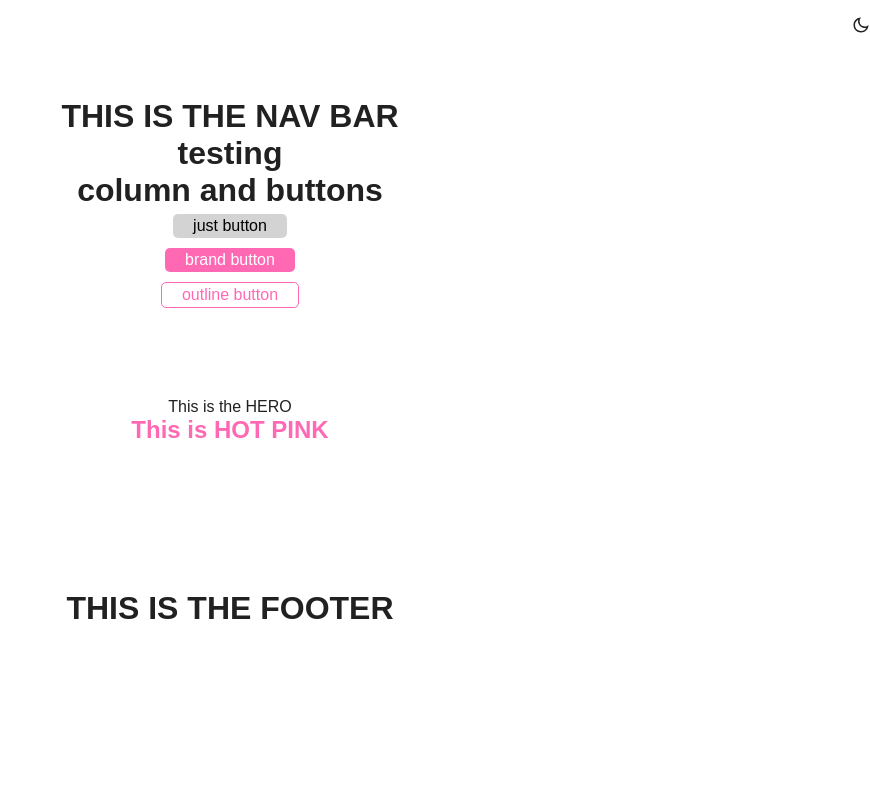
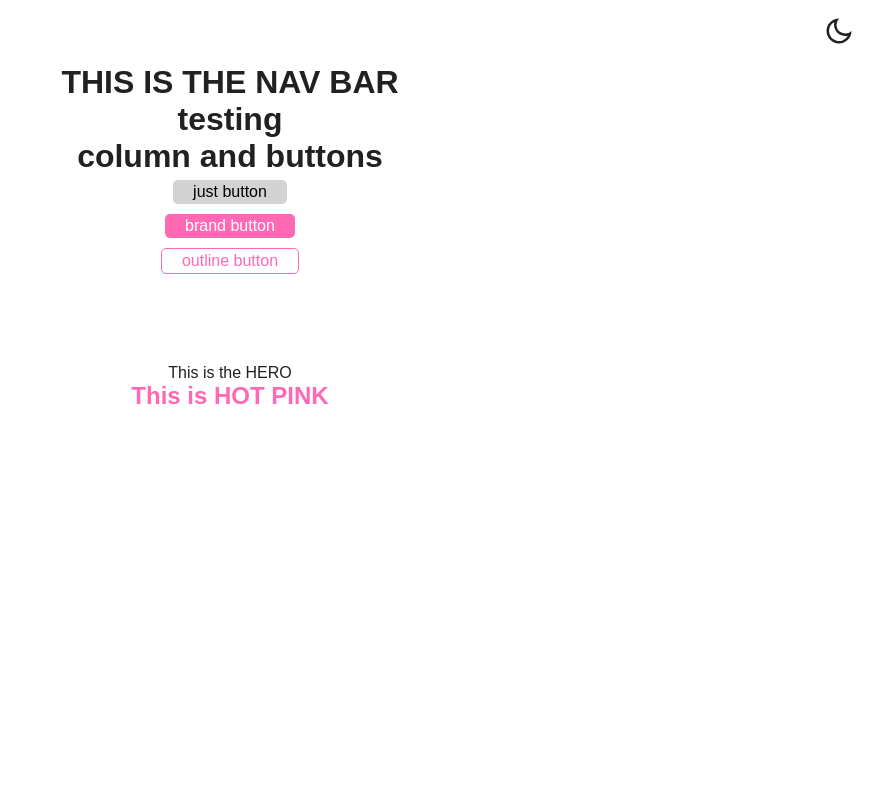
Before and after one commit to marizoo/Styled-component-starter, a React (Create React App) app: page / in a window 1280 px wide. Shown: the top 800 px of the page, without its empty margins (410-1280 px from the left). Built offline with nearby package versions, Linux system fonts and the light colour scheme.

Commit message:
position fixed

```diff
--- a/src/App.jsx
+++ b/src/App.jsx
@@ -5,22 +5,15 @@ import { GlobalStyles } from "./styles/GlobalStyles";
 import styled from "styled-components";
 import Button from "./UI/button/Button";
 import Hero from "./components/hero/Hero";
-import { RiSunLine, RiMoonLine } from "react-icons/ri";
+import ToggleTheme from "./UI/toggleTheme/ToggleTheme";
+// import { RiSunLine, RiMoonLine } from "react-icons/ri";
 // import { Routes, Route, Link } from "react-router-dom";
 
 const ScApp = styled.div`
     width: 100vw;
     background: var(--primary-bg);
     color: var(--primary-color);
-`;
-
-const ToggleButton = styled.div`
-    width: 100%;
-    display: flex;
-    align-items: flex-end;
-    justify-content: end;
-    font-size: 18px;
-    margin: 1rem 4rem 0 0;
+    position: relative;
 `;
 
 const App = () => {
@@ -33,11 +26,7 @@ const App = () => {
         <>
             <GlobalStyles />
             <ScApp className={`${mainCss}-theme`}>
-                <ToggleButton onClick={toggleTheme}>
-                    {mainCss === "light" ? <RiMoonLine /> : <RiSunLine />}
-
-                    {/* <Button onClick={toggleTheme}>light/dark</Button> */}
-                </ToggleButton>
+                <ToggleTheme onToggleTheme={toggleTheme} mainCss={mainCss} />
                 <Navbar />
                 <Hero />
                 <Footer />
--- /dev/null
+++ b/src/UI/toggleTheme/ToggleTheme.jsx
@@ -0,0 +1,22 @@
+import React from "react";
+import styled from "styled-components";
+import { RiSunLine, RiMoonLine } from "react-icons/ri";
+
+const ScToggleTheme = styled.div`
+    font-size: 30px;
+    position: fixed;
+    top: 1rem;
+    right: 1rem;
+    cursor: pointer;
+    z-index: 10;
+`;
+
+const ToggleTheme = ({ onToggleTheme, mainCss }) => {
+    return (
+        <ScToggleTheme onClick={onToggleTheme}>
+            {mainCss === "light" ? <RiMoonLine /> : <RiSunLine />}
+        </ScToggleTheme>
+    );
+};
+
+export default ToggleTheme;
--- a/src/components/hero/hero.styled.js
+++ b/src/components/hero/hero.styled.js
@@ -6,6 +6,7 @@ export const ScHero = styled.div`
     ${GloColumn};
     background: var(--primary-bg);
     color: var(--primary-color);
+    height: 100vh;
 
     h2 {
         color: hotpink;
--- a/src/components/navbar/navbar.styled.js
+++ b/src/components/navbar/navbar.styled.js
@@ -8,4 +8,5 @@ export const ScNavbar = styled.div`
     height: 300px;
     width: 100vw;
     color: var(--primary-color);
+    position: sticky;
 `;
--- a/src/styles/GlobalStyles.js
+++ b/src/styles/GlobalStyles.js
@@ -15,7 +15,6 @@ html {
     scroll-behavior: smooth;
     font-family: 'Poppins', sans-serif;
 }
-
 
 img {
     max-width: 100%;
```
